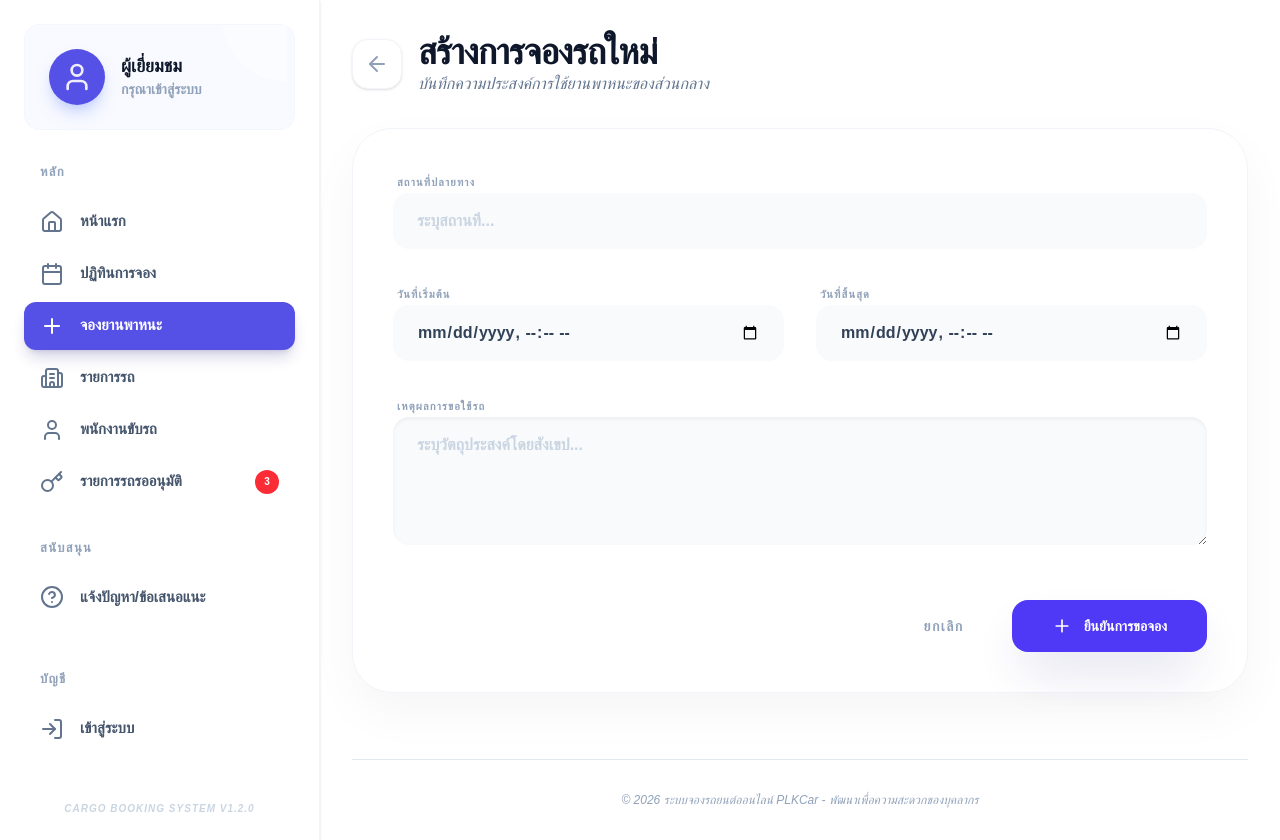
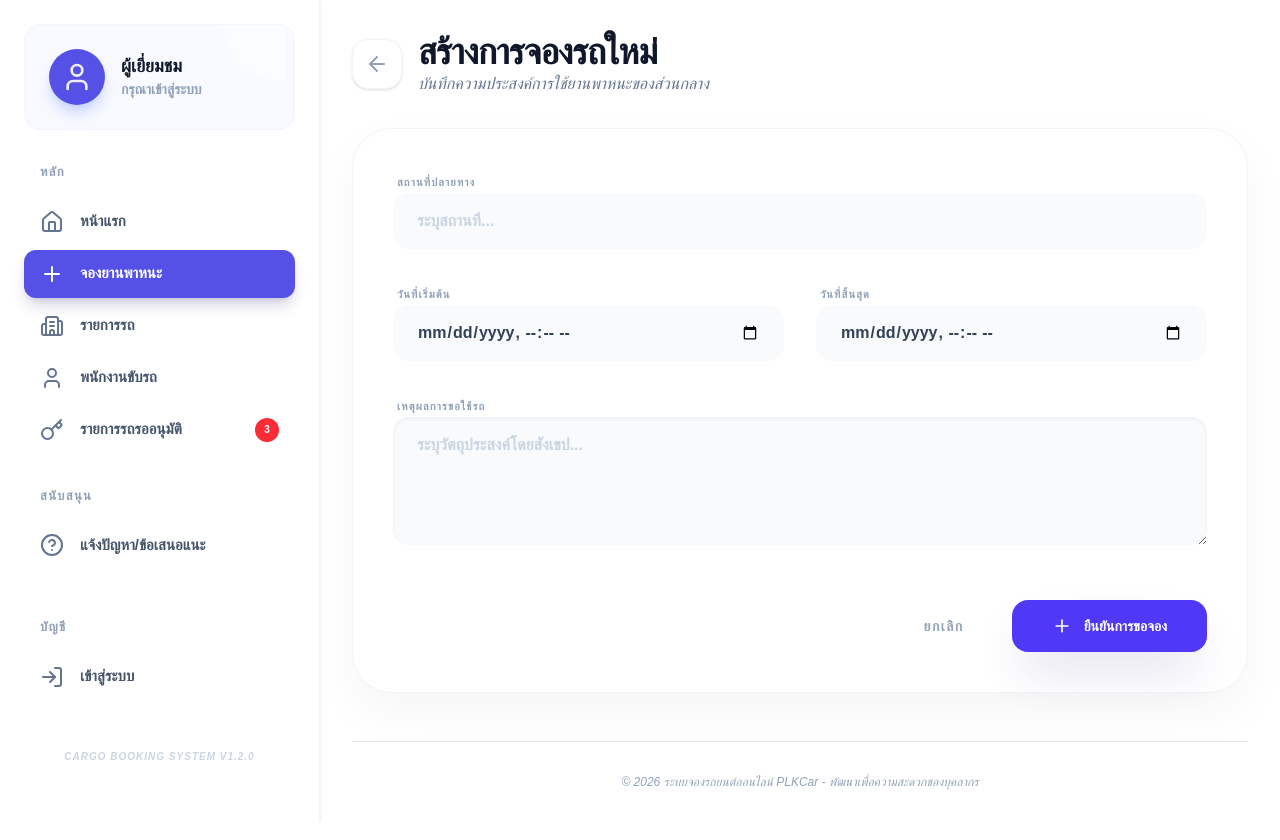
Before and after one commit to Imnuy/carbooking, a Next.js app: page /bookings/add in a window 1280 px wide. Built offline with nearby package versions, Linux system fonts and the light colour scheme.

Commit message:
Remove duplicate booking calendar menu item from sidebar

```diff
--- a/components/Sidebar.tsx
+++ b/components/Sidebar.tsx
@@ -17,7 +17,6 @@ import { cn } from '@/lib/utils';
 
 const mainItems = [
   { name: 'หน้าแรก', href: '/', icon: Home },
-  { name: 'ปฏิทินการจอง', href: '/', icon: CalendarIcon }, // Home has the calendar
   { name: 'จองยานพาหนะ', href: '/bookings/add', icon: Plus },
   { name: 'รายการรถ', href: '/cars', icon: Building2 },
   { name: 'พนักงานขับรถ', href: '/drivers', icon: UserIcon },
```
